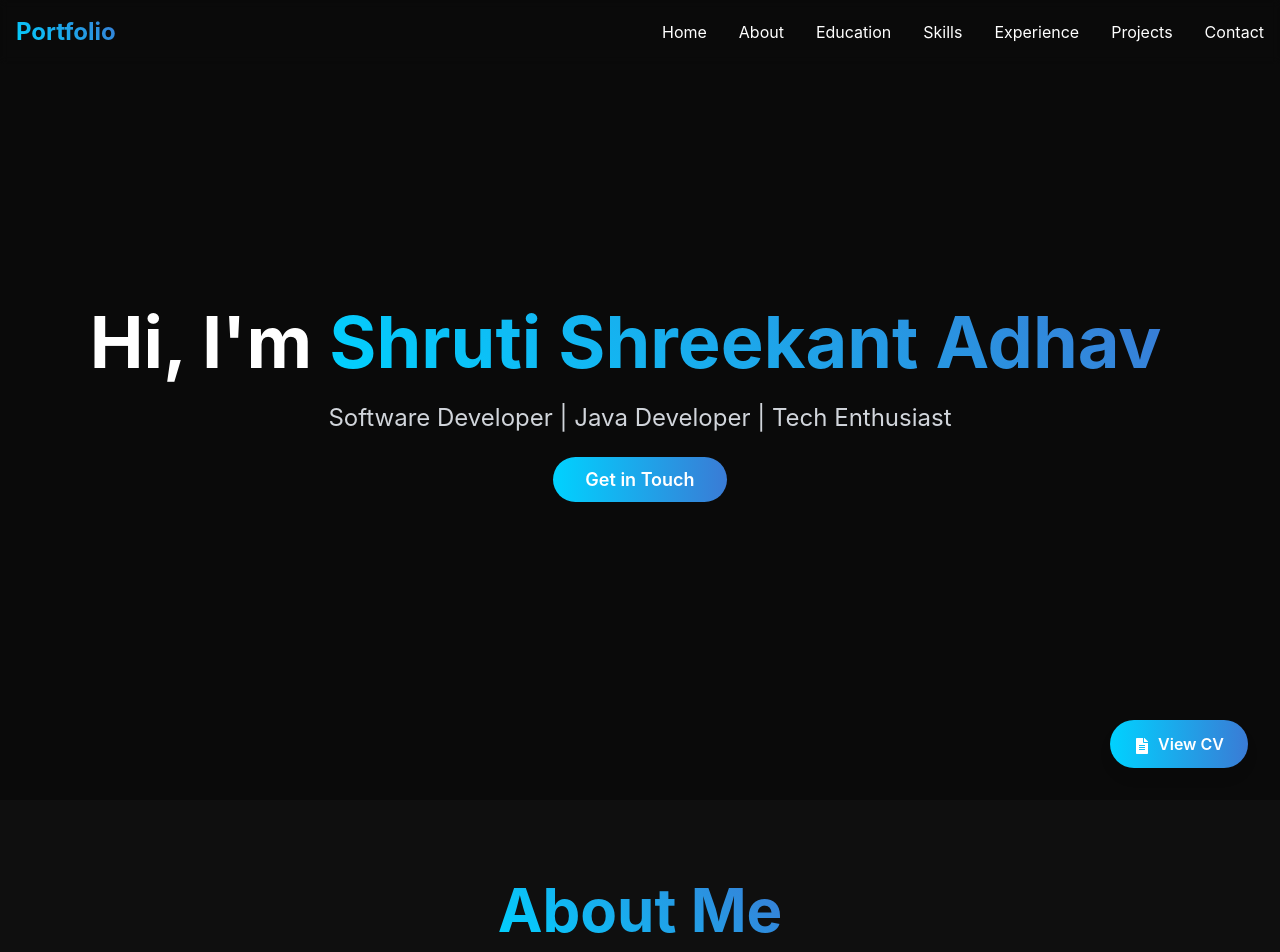
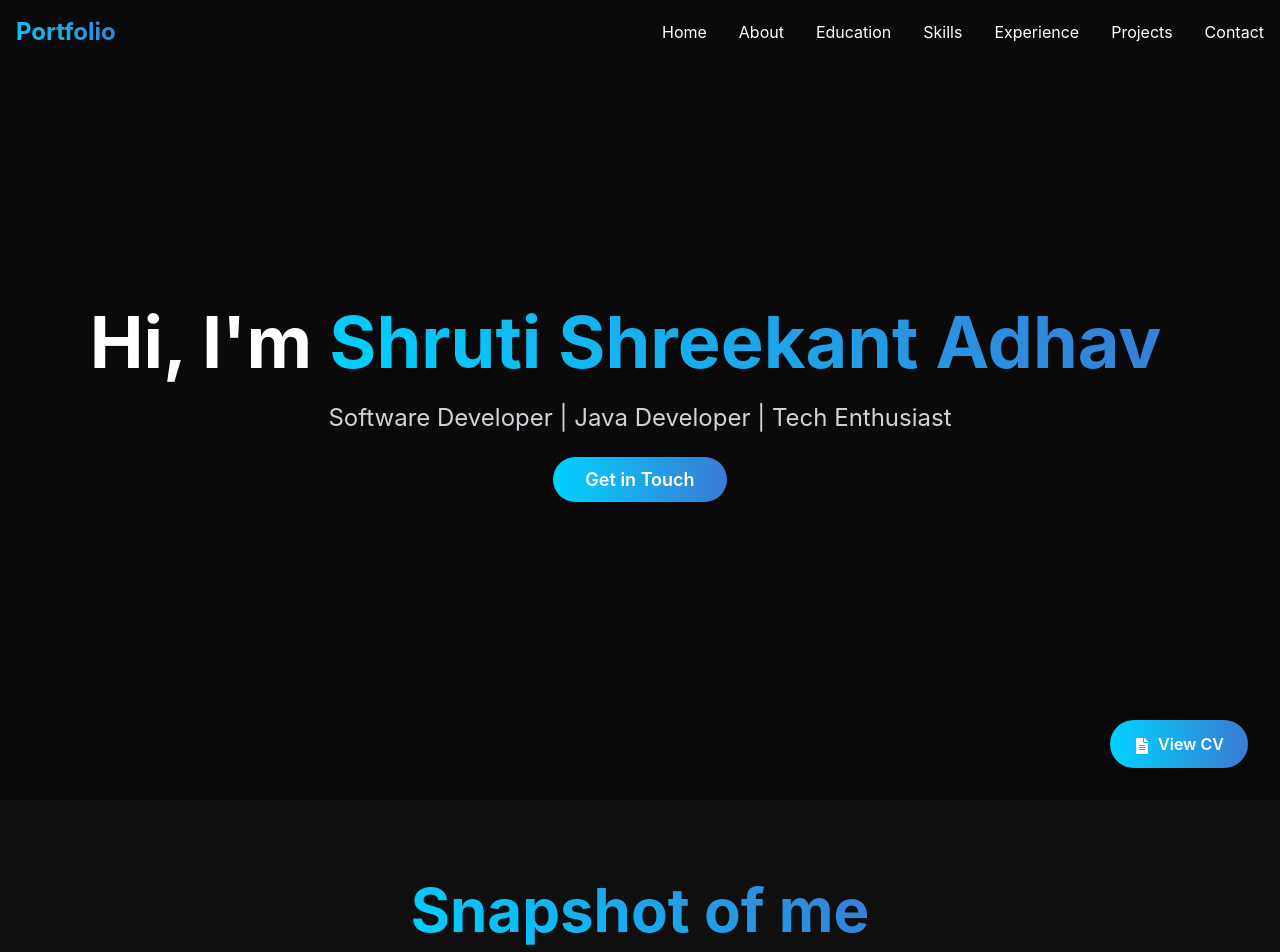
Before and after one commit to adhavshruti12/Portfolio-shruti, a React (Vite) app: page / in a window 1280 px wide. Shown: the top 952 px of the page. Built offline with nearby package versions, Linux system fonts and the light colour scheme.

Commit message:
Update About.jsx

```diff
--- a/src/components/About.jsx
+++ b/src/components/About.jsx
@@ -10,7 +10,7 @@ function About() {
         className="text-center mb-16"
       >
         <span className="text-5xl md:text-6xl font-bold text-glow">
-          About Me
+          Snapshot of me
         </span>
       </motion.h2>
 
```
